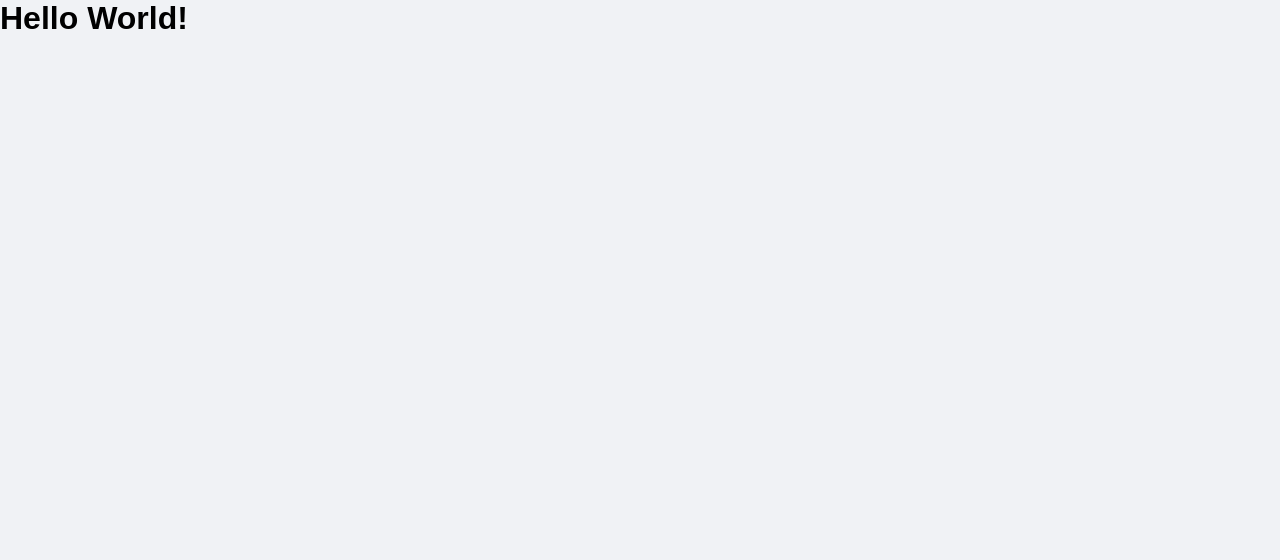
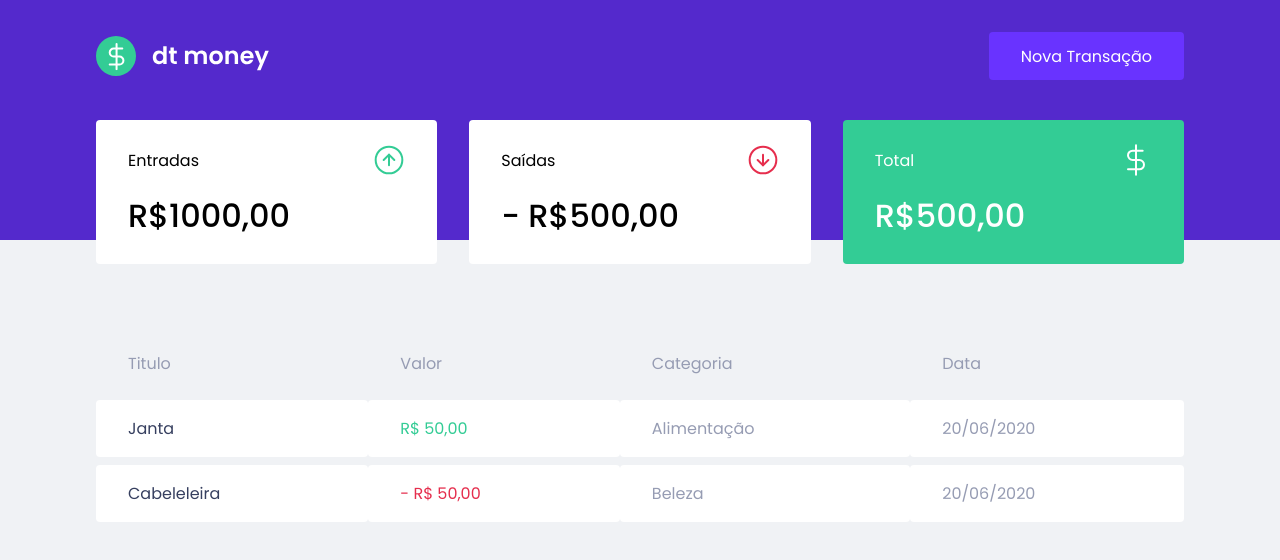
Before and after one commit to Giuzntt/Ignite-DtMoney-Project, a React (Create React App) app: page / in a window 1280 px wide. Shown: the top 560 px of the page. Built offline with nearby package versions, Linux system fonts and the light colour scheme.

Commit message:
Estilo Concluido DTMoney

```diff
--- a/package.json
+++ b/package.json
@@ -21,7 +21,7 @@
     "typescript": "^4.4.2"
   },
   "scripts": {
-    "start": "react-scripts start",
+    "dev": "react-scripts start",
     "build": "react-scripts build",
     "test": "react-scripts test",
     "eject": "react-scripts eject"
--- a/public/index.html
+++ b/public/index.html
@@ -4,7 +4,8 @@
     <link rel="preconnect" href="https://fonts.googleapis.com">
     <meta charset="utf-8" />
     <link rel="shortcut icon" href="favicon.png" type="image/png">
-
+   <link rel="preconnect" href="https://fonts.gstatic.com" crossorigin>
+    <link href="https://fonts.googleapis.com/css2?family=Poppins:wght@400;500;600&display=swap" rel="stylesheet">
     <meta name="viewport" content="width=device-width, initial-scale=1" />
 
     <title>dtmoney</title>
--- a/src/App.tsx
+++ b/src/App.tsx
@@ -1,11 +1,13 @@
+import { Dashboard } from "./components/Dashboard";
+import { Header } from "./components/Header";
 import { GlobalStyle } from "./styles/styles";
-
 
 export function App() {
   return (
-    <div className="App">
-      <h1>Hello World!</h1>
-      <GlobalStyle/>
-    </div>
+    <>
+      <Header />
+      <Dashboard />
+      <GlobalStyle />
+    </>
   );
 }
--- /dev/null
+++ b/src/components/Dashboard/index.tsx
@@ -0,0 +1,8 @@
+import { Summary } from "../Summary";
+import { TransactionsTable } from "../TransactionsTable";
+import { Container } from "./styles";
+
+
+export function Dashboard(){
+    return <Container><Summary/><TransactionsTable/></Container>;
+}
--- /dev/null
+++ b/src/components/Dashboard/styles.ts
@@ -0,0 +1,7 @@
+import styled from "styled-components";
+
+export const Container = styled.main`
+  max-width: 1120px;
+  margin: 0   auto;
+  padding: 2.5rem  1rem;
+`
--- /dev/null
+++ b/src/components/Header/index.tsx
@@ -0,0 +1,13 @@
+import logoImg from "../../assets/logo.svg";
+import { Container, Content } from "./styles";
+
+export function Header() {
+    return (
+      <Container>
+          <Content>
+        <img src={logoImg} alt="dt money" />
+        <button>Nova Transação</button>
+          </Content>
+      </Container>
+    );
+}
--- /dev/null
+++ b/src/components/Header/styles.ts
@@ -0,0 +1,28 @@
+import styled from "styled-components";
+
+export const Container = styled.header`
+    background: var(--blue);
+`
+export const Content = styled.div`
+    max-width: 1120px;
+    margin: 0 auto;
+    padding: 2rem 1rem 10rem;
+    display: flex;
+    align-items: center;
+    justify-content: space-between;
+
+    button{
+        font-size: 1rem;
+        color: #FFF;
+        background: var(--blue-light);
+        border: 0;
+        border-radius: 0.25rem;
+        padding: 0rem 2rem;
+        height: 3rem;
+        transition: filter 0.2s;
+
+        &:hover{
+            filter: brightness(0.9);
+        }
+    }
+`
--- /dev/null
+++ b/src/components/Summary/index.tsx
@@ -0,0 +1,32 @@
+import { Container } from "./styles";
+import incomeImg from "../../assets/entradas.svg";
+import outcomeImg from "../../assets/saidas.svg";
+import totalImg from "../../assets/total.svg";
+
+export function Summary(){
+    return (
+      <Container>
+        <div>
+          <header>
+            <p>Entradas</p>
+            <img src={incomeImg} alt="Entradas" />
+          </header>
+          <strong>R$1000,00</strong>
+        </div>
+        <div>
+          <header>
+            <p>Saídas</p>
+            <img src={outcomeImg} alt="Saídas" />
+          </header>
+          <strong>- R$500,00</strong>
+        </div>
+        <div className="highlight-background">
+          <header>
+            <p>Total</p>
+            <img src={totalImg} alt="Total" />
+          </header>
+          <strong>R$500,00</strong>
+        </div>
+      </Container>
+    );
+}
--- /dev/null
+++ b/src/components/Summary/styles.ts
@@ -0,0 +1,31 @@
+import styled from "styled-components";
+
+export const Container = styled.div`
+    display: grid;
+    grid-template-columns: repeat(3, 1fr);
+    gap: 2rem;
+    margin-top: -10rem;
+
+    div{
+        background: var(--shape);
+        padding: 1.5rem 2rem;
+        border-radius: 0.25rem;
+        color: var(text-title);
+        header{
+            display: flex;
+            align-items: center;
+            justify-content: space-between;
+        }
+        strong{
+            display: block;
+            margin-top: 1rem;
+            font-size: 2rem;
+            font-weight: 500;
+            line-height: 3rem;
+        }
+        &.highlight-background{
+            background-color: var(--green);
+            color: white;
+        }
+    }
+`;
--- /dev/null
+++ b/src/components/TransactionsTable/index.tsx
@@ -0,0 +1,36 @@
+import { Container } from "./styles";
+
+
+export function TransactionsTable(){
+    return(
+        <Container>
+            <table>
+                <thead>
+                    <tr>
+                        <th>Titulo</th>
+                        <th>Valor</th>
+                        <th>Categoria</th>
+                        <th>Data</th>
+                    </tr>
+                </thead>
+
+                <tbody>
+
+                    <tr>
+                        <td>Janta</td>
+                        <td className="deposit">R$ 50,00</td>
+                        <td>Alimentação</td>
+                        <td>20/06/2020</td>
+                    </tr>
+                    <tr>
+                        <td>Cabeleleira</td>
+                        <td className="withdraw">- R$ 50,00</td>
+                        <td>Beleza</td>
+                        <td>20/06/2020</td>
+                    </tr>
+            </tbody>
+
+            </table>
+        </Container>
+    )
+}
--- /dev/null
+++ b/src/components/TransactionsTable/styles.ts
@@ -0,0 +1,35 @@
+import styled from "styled-components";
+
+export const Container = styled.div`
+  margin-top: 4rem;
+
+  table {
+    width: 100%;
+    border-spacing: 0 0.5rem;
+
+    th {
+      color: var(--text-body);
+      font-weight: 400;
+      padding: 1rem 2rem;
+      text-align: left;
+      line-height: 1.5rem;
+    }
+
+    td {
+      padding: 1rem 2rem;
+      border: 0;
+      background: var(--shape);
+      color: var(--text-body);
+      border-radius: 0.25rem;
+      &:first-child {
+        color: var(--text-title);
+      }
+      &.deposit{
+          color:var(--green)
+      }
+      &.withdraw{
+          color:var(--red)
+      }
+    }
+  }
+`;
--- a/src/styles/styles.ts
+++ b/src/styles/styles.ts
@@ -4,6 +4,7 @@
     :root{
         --background: #f0f2f5;
         --red: #e52e4d;
+        --green: #33cc95;
         --blue: #5429cc;
         --blue-light: #6933ff;
         --text-title: #363f5f;
@@ -28,7 +29,6 @@
     body{
         background: var(--background);
         -webkit-font-smmothing: antialiased;
-
     }
     body, input, button, textarea{
         font-family: 'Poppins', sans-serif;
```
